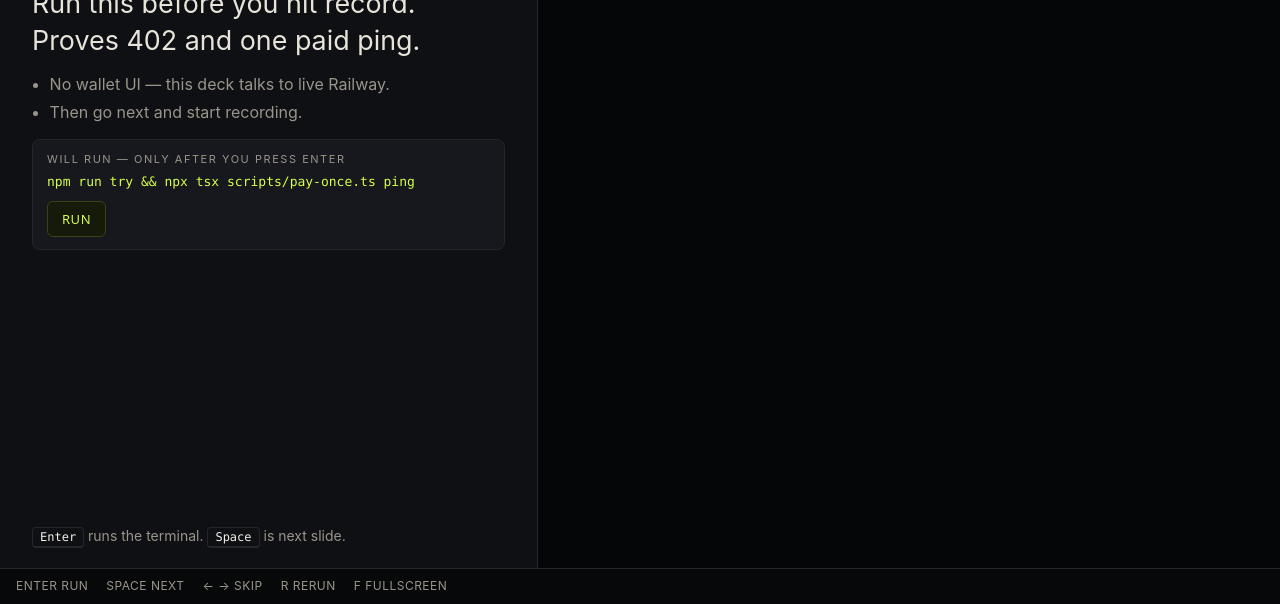
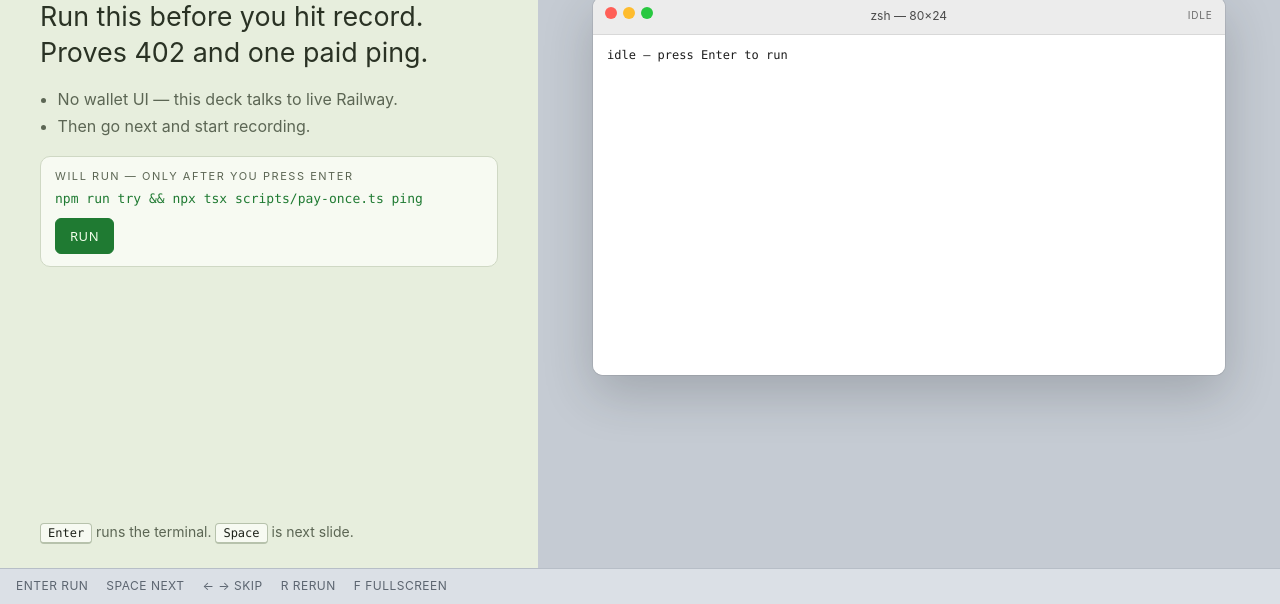
Before and after one commit to ducnmm/fare402, a website: page demo-deck/index.html in a window 1280 px wide. Shown: the part 196-800 px from the top of the page. Drawn offline with Linux system fonts and the light colour scheme.

Commit message:
style: bright slide pane and a floating 80x24 terminal window
Slide uses a sage background instead of black or white. Terminal is a
macOS-sized window on the gray canvas, not a full-height panel.

```diff
--- a/demo-deck/index.html
+++ b/demo-deck/index.html
@@ -25,13 +25,15 @@
         </div>
         <p class="hint" id="hint"></p>
       </section>
-      <section class="term-wrap">
-        <header class="term-top">
-          <span class="dots" aria-hidden="true"></span>
-          <span class="term-title">live · fare-production.up.railway.app</span>
-          <span class="term-state" id="termState">idle</span>
-        </header>
-        <pre class="term" id="term"></pre>
+      <section class="term-pane">
+        <div class="term-window">
+          <header class="term-top">
+            <span class="dots" aria-hidden="true"></span>
+            <span class="term-title">zsh — 80×24</span>
+            <span class="term-state" id="termState">idle</span>
+          </header>
+          <pre class="term" id="term"></pre>
+        </div>
         <div class="links" id="links"></div>
       </section>
     </div>
--- a/demo-deck/styles.css
+++ b/demo-deck/styles.css
@@ -1,14 +1,17 @@
 :root {
-  --bg: #07080a;
-  --slide: #0e1014;
-  --term: #050607;
-  --ink: #f4f1ea;
-  --muted: #9a958a;
-  --line: #23262c;
-  --accent: #d6ff4b;
-  --warn: #ffb020;
-  --ok: #7dffb1;
-  --bad: #ff6b6b;
+  --page: #c5cbd3;
+  --slide: #e7eedd;
+  --ink: #1c2118;
+  --muted: #5c6654;
+  --line: #cfd8c4;
+  --accent: #1f7a32;
+  --accent-soft: #d5ebc4;
+  --warn: #b86a00;
+  --ok: #1f7a32;
+  --bad: #c0392b;
+  --term-chrome: #ececec;
+  --term-bg: #ffffff;
+  --term-ink: #1d1d1d;
 }
 
 * {
@@ -19,7 +22,7 @@ html,
 body {
   margin: 0;
   height: 100%;
-  background: var(--bg);
+  background: var(--page);
   color: var(--ink);
   font: 18px/1.35 -apple-system, BlinkMacSystemFont, "Segoe UI", sans-serif;
 }
@@ -31,13 +34,12 @@ body {
 }
 
 .slide {
-  padding: 28px 32px 20px;
+  padding: 36px 40px 24px;
   background: var(--slide);
-  border-right: 1px solid var(--line);
   overflow: auto;
   display: flex;
   flex-direction: column;
-  gap: 16px;
+  gap: 18px;
 }
 
 .slide-top {
@@ -68,20 +70,22 @@ body {
   font-size: 12px;
   letter-spacing: 0.12em;
   text-transform: uppercase;
+  background: #fff6e8;
 }
 
 h1 {
-  margin: 8px 0 0;
-  font-size: clamp(32px, 4vw, 52px);
+  margin: 4px 0 0;
+  font-size: clamp(34px, 4.2vw, 56px);
   line-height: 1.05;
   font-weight: 650;
   letter-spacing: -0.03em;
+  color: var(--ink);
 }
 
 .say {
   margin: 0;
   font-size: clamp(20px, 2.1vw, 28px);
-  color: #e8e4d9;
+  color: #2a3224;
   max-width: 28ch;
 }
 
@@ -98,9 +102,9 @@ h1 {
 
 .run-box {
   padding: 12px 14px;
-  background: #16181d;
+  background: #f7faF2;
   border: 1px solid var(--line);
-  border-radius: 8px;
+  border-radius: 10px;
 }
 
 .run-label {
@@ -123,10 +127,10 @@ h1 {
 .run-btn {
   margin-top: 10px;
   padding: 8px 14px;
-  border: 1px solid #3a4318;
+  border: 1px solid #1f7a32;
   border-radius: 6px;
-  background: #161a0a;
-  color: var(--accent);
+  background: var(--accent);
+  color: #f4ffec;
   font: 13px ui-sans-serif, system-ui, sans-serif;
   letter-spacing: 0.04em;
   text-transform: uppercase;
@@ -147,57 +151,82 @@ h1 {
 .hint kbd {
   display: inline-block;
   padding: 2px 7px;
-  border: 1px solid var(--line);
+  border: 1px solid #b7c2ac;
   border-bottom-width: 2px;
   border-radius: 4px;
+  background: #f7faf2;
   color: var(--ink);
   font: 12px ui-monospace, SFMono-Regular, Menlo, monospace;
 }
 
-.term-wrap {
+.term-pane {
   display: flex;
   flex-direction: column;
+  align-items: center;
+  justify-content: center;
+  gap: 12px;
   min-width: 0;
-  background: var(--term);
+  padding: 36px 28px;
+  background: var(--page);
+}
+
+.term-window {
+  position: relative;
+  width: min(38.5rem, 92%);
+  height: 21rem;
+  max-height: 21rem;
+  display: flex;
+  flex-direction: column;
+  background: var(--term-bg);
+  border-radius: 10px;
+  box-shadow:
+    0 18px 50px rgba(30, 36, 42, 0.22),
+    0 0 0 1px rgba(0, 0, 0, 0.08);
+  overflow: hidden;
 }
 
 .term-top {
   display: flex;
   align-items: center;
   gap: 10px;
-  padding: 10px 14px;
-  border-bottom: 1px solid var(--line);
+  height: 38px;
+  padding: 0 12px;
+  background: var(--term-chrome);
+  border-bottom: 1px solid #d8d8d8;
   font-size: 12px;
-  color: var(--muted);
+  color: #6b6b6b;
+  flex-shrink: 0;
 }
 
 .dots::before {
   content: "";
   display: inline-block;
-  width: 10px;
-  height: 10px;
-  margin-right: 16px;
+  width: 12px;
+  height: 12px;
+  margin-right: 20px;
   border-radius: 50%;
   background: #ff5f57;
-  box-shadow: 14px 0 0 #febc2e, 28px 0 0 #28c840;
+  box-shadow: 18px 0 0 #febc2e, 36px 0 0 #28c840;
 }
 
 .term-title {
-  font-family: ui-monospace, SFMono-Regular, Menlo, monospace;
-  overflow: hidden;
-  text-overflow: ellipsis;
-  white-space: nowrap;
-  min-width: 0;
+  position: absolute;
+  left: 50%;
+  transform: translateX(-50%);
+  font: 12px/1 -apple-system, BlinkMacSystemFont, "Segoe UI", sans-serif;
+  color: #4a4a4a;
+  pointer-events: none;
 }
 
 .term-state {
   margin-left: auto;
   text-transform: uppercase;
   letter-spacing: 0.08em;
+  font-size: 10px;
 }
 
 .term-state.run {
-  color: var(--accent);
+  color: #b86a00;
 }
 
 .term-state.ok {
@@ -211,10 +240,11 @@ h1 {
 .term {
   flex: 1;
   margin: 0;
-  padding: 16px 18px 12px;
+  padding: 12px 14px;
   overflow: auto;
-  font: 13px/1.45 ui-monospace, SFMono-Regular, Menlo, monospace;
-  color: #d7d3c8;
+  font: 12px/1.4 "SF Mono", Menlo, Monaco, ui-monospace, monospace;
+  color: var(--term-ink);
+  background: var(--term-bg);
   white-space: pre-wrap;
   word-break: break-word;
 }
@@ -222,9 +252,10 @@ h1 {
 .links {
   display: flex;
   flex-wrap: wrap;
+  justify-content: center;
   gap: 8px;
   min-height: 0;
-  padding: 0 14px 12px;
+  max-width: min(38.5rem, 92%);
 }
 
 .links:empty {
@@ -235,7 +266,8 @@ h1 {
   color: var(--accent);
   font: 12px/1.3 ui-monospace, SFMono-Regular, Menlo, monospace;
   text-decoration: none;
-  border: 1px solid #3a4318;
+  border: 1px solid #9cc48a;
+  background: var(--accent-soft);
   padding: 6px 8px;
   border-radius: 6px;
   max-width: 100%;
@@ -245,7 +277,7 @@ h1 {
 }
 
 .links a:hover {
-  background: #161a0a;
+  background: #c7e6b3;
 }
 
 .bar {
@@ -254,12 +286,12 @@ h1 {
   height: 36px;
   padding: 0 16px;
   align-items: center;
-  border-top: 1px solid var(--line);
-  color: var(--muted);
+  border-top: 1px solid #b7bec7;
+  color: #5c6570;
   font-size: 12px;
   letter-spacing: 0.04em;
   text-transform: uppercase;
-  background: var(--bg);
+  background: #dbe0e6;
   position: sticky;
   bottom: 0;
   z-index: 2;
@@ -272,8 +304,11 @@ h1 {
   }
 
   .slide {
-    border-right: 0;
-    border-bottom: 1px solid var(--line);
-    max-height: 46%;
+    max-height: 42%;
+  }
+
+  .term-window {
+    height: 18rem;
+    max-height: 18rem;
   }
 }
```
